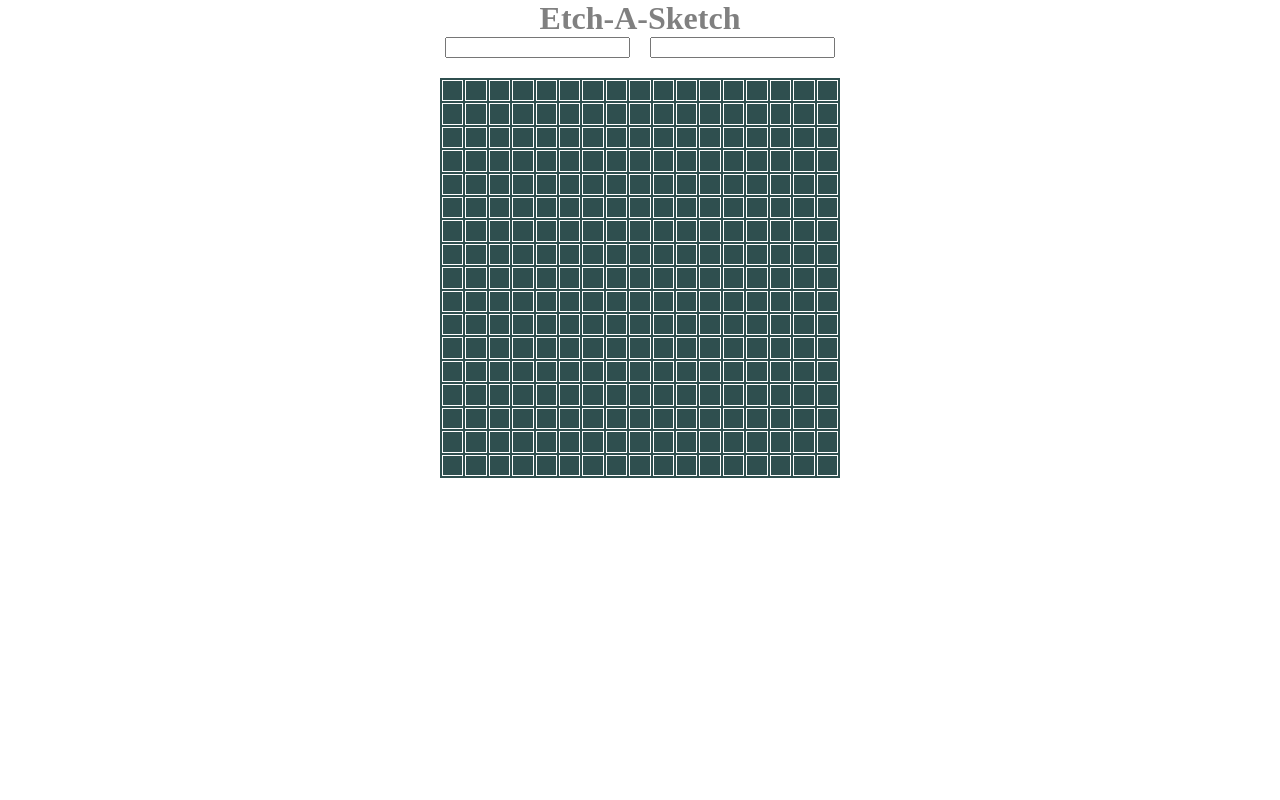
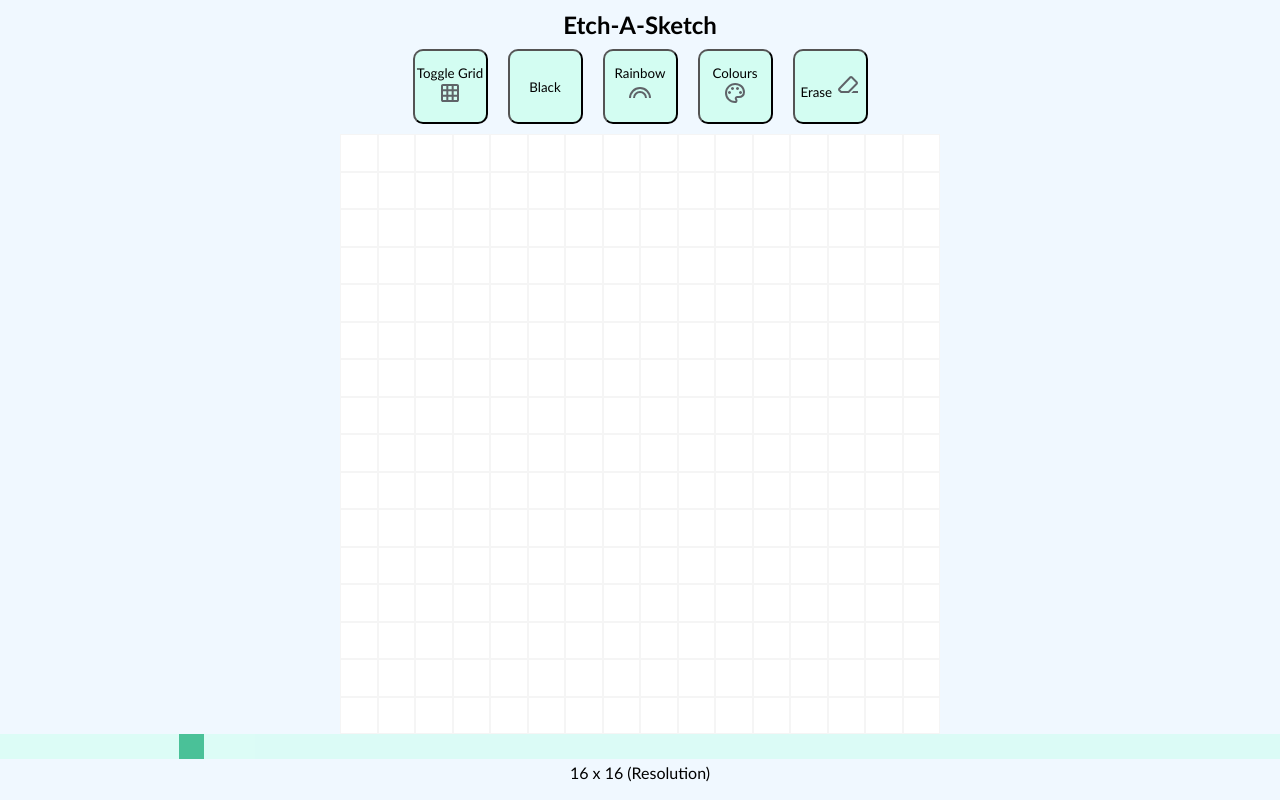
Before and after one commit to christopherlockley/etch, a plain HTML site: page index.html in a window 1280 px wide. Drawn offline with Linux system fonts and the light colour scheme.

Commit message:
Updated various dynamic elements

```diff
--- a/index.html
+++ b/index.html
@@ -3,33 +3,29 @@
 <head>
     <meta charset="UTF-8">
     <meta name="viewport" content="width=device-width, initial-scale=1.0">
-    <title>Etch-A-Sketch | The Odin Project </title>
+    <title>Etch-A-Sketch</title>
     <link rel="stylesheet" href="style.css">
-
 </head>
 <body>
     <div class="header">
+        <h2>Etch-A-Sketch</h2>
+    </div>
+    <div class="icons">
+    <button id = "toggleGrid">Toggle Grid <img src="./icons/gridicon.svg">   </button>
+    <button id = "black">Black</button>
+    <button id = "rainbow">Rainbow <img src="./icons/rainbow.svg"></button>
+    <button id = "color">Colours <img src = "./icons/palette.svg"></button>
+    <button id = "erase">Erase <img src="./icons/eraser.svg"></button></div>
+    <div id = "sketchArea" class="container">
+    </div>
 
+    <div id = "sliderContainer">
+        <input type = "range" min = "2" maximum = "100" value="16" class="slider" id="slider">
+        <p id="sliderValue"></p>
     </div>
 
 
-        <form id = "clickForGrid">
 
-            <input type="number" id = "rows">
-            <input type="number" id = "columns">
-        </form>
-
-        <div class="container">
-        <table id = "firstGrid">
-
-        </table></div>
-
-
-
-
-
-
-
-        <script src="script.js"></script>
+<script src="script.js"></script>
 </body>
 </html>
--- a/script.js
+++ b/script.js
@@ -1,44 +1,71 @@
-const header = document.querySelector(".header");
-const aGrid = document.querySelector("#firstGrid");
+const gridSide = 600;
+let squaresPerSide = 16;
 
+const sketchArea = document.querySelector("#sketchArea");
 
-const heading = document.createElement("h1");
-heading.textContent = "Etch-A-Sketch";
-heading.style.color = "grey";
+const sliderContainer = document.querySelector("#sliderContainer");
+const slider = document.querySelector("#slider");
+const sliderValue = document.querySelector("#sliderValue");
 
-header.appendChild(heading);
+sliderValue.textContent = `${slider.value} x ${slider.value} (Resolution)`;
+
+sketchArea.style.width = sketchArea.style.height = `${gridSide}px`;
+
+function setBackGroundColor(){
+    this.style.backgroundColor = "darkslategrey";
+}
+
+const icons = document.querySelector(".icons");
+const randomColor = document.querySelector("#color");
 
 
 
 
-function makeGrid(){
+    randomColor.addEventListener("click", () => {
 
-    const grid = document.getElementById("firstGrid");
+        const colourValues = ["cyan", "blue", "red", "yellow", "purple", "green"];
+        let randomiseColour = [Math.floor(Math.random() * colourValues.length)];
 
 
-    for (let i = 0; i < 17; i++){
-        let myRow = document.createElement("tr");
-        myRow.id = "row" + i;
 
-        grid.appendChild(myRow);
 
-        let rowW = document.getElementById("row" + i);
 
-        for (let j = 0; j < 17; j++){
-            let myCell = document.createElement("td");
+        console.log(randomiseColour);
 
-            rowW.appendChild(myCell);
-        }
 
+    });
+
+
+
+
+
+
+function createGridCells(squaresPerSide){
+    const numOfSquares = (squaresPerSide * squaresPerSide);
+    const widthOrHeight = `${(gridSide / squaresPerSide) - 2}px`;
+    for (let i = 0; i < numOfSquares; i++){
+        const gridCell = document.createElement("div");
+
+        gridCell.style.width = gridCell.style.height = widthOrHeight;
+        gridCell.classList.add("cell");
+
+        sketchArea.appendChild(gridCell);
+
+        gridCell.addEventListener("mouseover", setBackGroundColor);
     }
 }
 
+function removeGridCells(){
+    while (sketchArea.firstChild){
+        sketchArea.removeChild(sketchArea.firstChild);
+    }
+}
 
+createGridCells(16);
 
-window.onload = makeGrid();
-
-// Allow user's to manipulate the number of cells and rows //
-// Take an input (number) and alter the value of (i) //
-
-const userRowInput = document.getElementById("rows");
-const userColumnInput = document.getElementById("columns");
+slider.oninput = function () {
+    let txt = `${this.value} x ${this.value} (Resolution)`;
+    sliderValue.innerHTML = txt;
+    removeGridCells();
+    createGridCells(this.value);
+}
--- a/style.css
+++ b/style.css
@@ -1,40 +1,98 @@
 *{
-   margin: 0;
+    margin: 0;
+    padding: 0;
+}
+
+.header {
+    height: 120x;
+    padding: 10px;
+}
+
+.header h2 {
+    font-family: 'Gill Sans', 'Gill Sans MT', Calibri, 'Trebuchet MS', sans-serif;
+    text-align: center;
+    font-weight: 400px;
 
 }
 
-.header {
+.icons {
     display: flex;
-    align-items: center;
     justify-content: center;
+    gap: 20px;
+
+
+
 }
 
-.container{
-    display: flex;
-    align-items: center;
-    justify-content: center;
-    margin: 20px;
-}
+#color:hover {
+    background-color: darkturquoise;
+    cursor: pointer;
 
-#clickForGrid {
-    display: flex;
-    align-items: center;
-    justify-content: center;
-    gap: 20px;
-}
-
-#firstGrid {
-    height: 400px;
-    width: 400px;
-
-    background-color: darkslategrey;
-}
-
-#firstGrid tr {
-    border: 1px solid white;
 }
 
 
-#firstGrid td {
-    border: 1px solid white;
+.icons button {
+    background-color: rgba(200, 255, 238, 0.726);
+    border-radius: 10px;
+    height: 75px;
+    width: 75px;
+    font-family:'Gill Sans', 'Gill Sans MT', Calibri, 'Trebuchet MS', sans-serif;
 }
+
+body {
+    background-color: aliceblue;
+}
+
+#sketchArea {
+    display: flex;
+    flex-wrap: wrap;
+    margin: 10px auto 0 auto;
+    background-color: white;
+}
+
+.cell {
+    border: 1px solid whitesmoke;
+
+}
+
+#sliderContainer {
+    margin: 0 auto;
+}
+
+#slider{
+    -webkit-appearance: none;
+    height: 25px;
+    width: 100%;
+    background-color: rgba(200, 255, 238, 0.726);
+    outline: none;
+    opacity: 0.7;
+    -webkit-transition: 0.2s;
+    transition: opacity 0.2s;
+}
+
+#sliderValue {
+    margin: 0 auto;
+    text-align: center;
+    font-family: 'Gill Sans', 'Gill Sans MT', Calibri, 'Trebuchet MS', sans-serif;
+}
+
+#slider:hover {
+    opacity: 1;
+}
+
+#slider::-webkit-slider-thumb{
+    -webkit-appearance: none;
+    appearence: none;
+    width: 25px;
+    height: 25px;
+    background-color: #04AA6D;
+    cursor: pointer;
+
+}
+
+#slider::-moz-range-thumb{
+    width: 25px;
+    height: 25px;
+    background-color: #04AA6D;
+    cursor: pointer;
+}
```
Also changed, not shown: icons/eraser.svg (added), icons/gridicon.svg (added), icons/palette.svg (added), icons/rainbow.svg (added).
